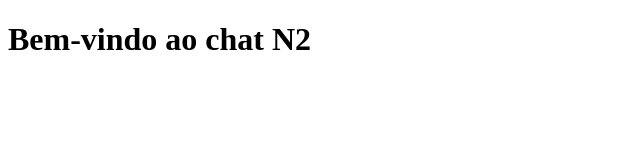
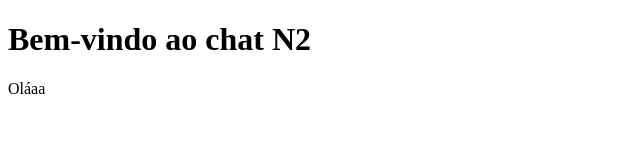
Before and after one commit to henriquery852/chatn2, a plain HTML site: page Index.html in a window 1280 px wide. Shown: the full height of the page, 0-640 px from the left. Drawn offline with Linux system fonts and the light colour scheme.

Commit message:
adicionando parágrafo

```diff
--- a/Index.html
+++ b/Index.html
@@ -7,5 +7,6 @@
 </head>
 <body>
     <h1>Bem-vindo ao chat N2</h1>
+    <p> Oláaa</p>
 </body>
 </html>
```
